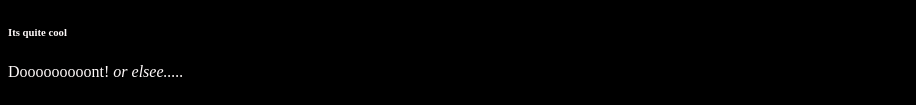
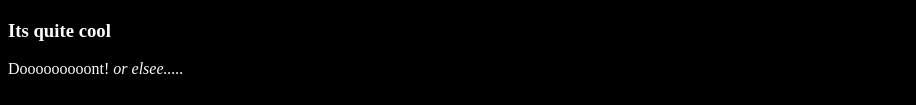
Before and after one commit to HackerAlberto/HackerAlberto.github.io, a plain HTML site: page index.html in a window 1280 px wide. Shown: the part 695-800 px from the top of the page, without its empty margins (0-916 px from the left). Drawn offline with Linux system fonts and the light colour scheme.

Commit message:
Made it more awesome

```diff
--- a/index.html
+++ b/index.html
@@ -8,7 +8,7 @@
         <center>
         <img src="spark.gif" style="width:300px;height:300px;"><h1>Welcome to the world of wonder</h1><img src="spark.gif"style="width:300px;height:300px;">
         </center>
-        <h6>Its quite cool</h6>
+        <h3>Its quite cool</h3>
         <p>Dooooooooont! <em>or elsee.....</em></p>
         <img src="pineapple.jpg">
         <p>Go to the <a href="http://disney.com">world of Disney</a>
```
